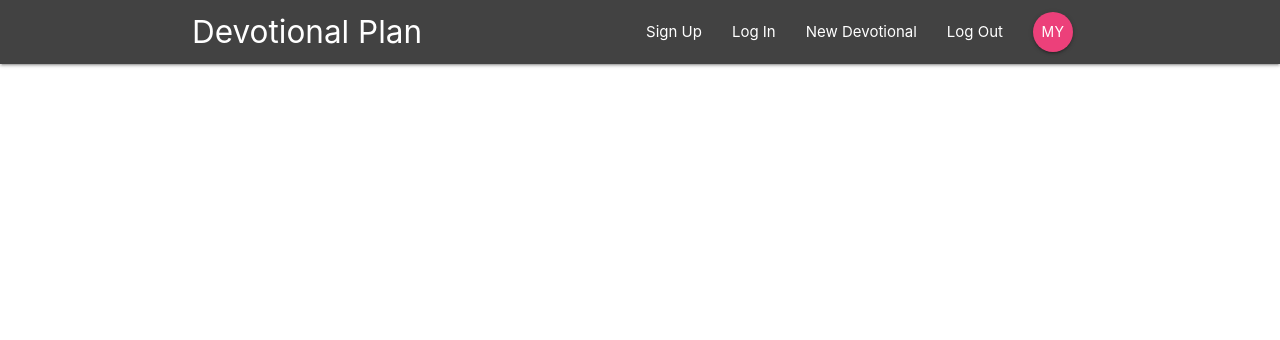
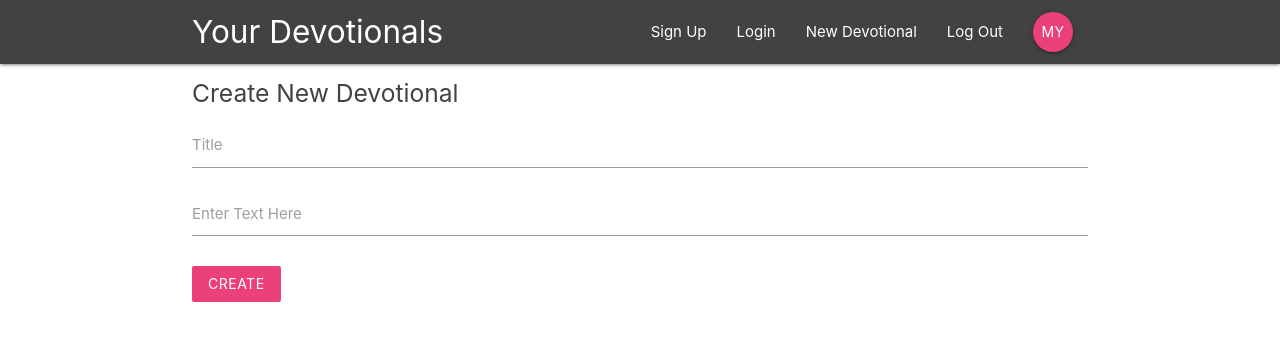
Before and after one commit to mylesz123/prayer-devotionals, a React (Create React App) app: page /create-devotional in a window 1280 px wide. Shown: the top 340 px of the page. Built offline with nearby package versions, Linux system fonts and the light colour scheme.

Commit message:
create devotional basic layout

```diff
--- a/src/Components/App.js
+++ b/src/Components/App.js
@@ -6,6 +6,7 @@ import Dashboard from './dashboard/Dashboard';
 import DevotionalDetails from './devotionals/DevotionalDetails';
 import Login from './authentication/Login';
 import SignUp from './authentication/SignUp';
+import CreateDevotional from './devotionals/CreateDevotional';
 
 function App() {
   return (
@@ -17,6 +18,7 @@ function App() {
           <Route path="/devotional/:id" component={DevotionalDetails} />
           <Route path="/login" component={Login} />
           <Route path="/signup" component={SignUp} />
+          <Route path="/create-devotional" component={CreateDevotional} />
         </Switch>
       </div>
     </BrowserRouter>
--- a/src/Components/devotionals/CreateDevotional.jsx
+++ b/src/Components/devotionals/CreateDevotional.jsx
@@ -0,0 +1,38 @@
+import React, { useState } from 'react'
+
+export default function CreateDevotional() {
+    const [state, setState] = useState({
+        title: "",
+        content: "",
+    });
+
+    const handleSubmit = (e) => {
+        e.preventDefault();
+        console.log(state);
+    }
+    const onChange = input => e => {
+        let value = e.target.value;
+        setState(prevState => {
+            return { ...prevState, [input]: value };
+        });
+    }
+
+    return (
+        <div className="container">
+            <form onSubmit={handleSubmit} className="white">
+                <h5 className="grey-text text-darken-3">Create New Devotional</h5>
+                <div className="input-field">
+                    <label htmlFor="title">Title</label>
+                    <input type="text" id="title" onChange={onChange('title')} />
+                </div>
+                <div className="input-field">
+                    <label htmlFor="content">Enter Text Here</label>
+                    <textarea name="content" id="content" cols="30" rows="10" className="materialize-textarea" onChange={onChange('email')}></textarea>
+                </div>
+                <div className="input-field">
+                    <button className="btn pink lighten-1 z-depth-0">Create</button>
+                </div>
+            </form>
+        </div>
+    )
+}
--- a/src/Components/layout/Navbar.jsx
+++ b/src/Components/layout/Navbar.jsx
@@ -7,7 +7,7 @@ export default function Navbar() {
     return (
         <nav className="nav-wrapper grey darken-3">
             <div className="container">
-                <Link to="/" className="brand-logo left">Devotional Plan</Link>
+                <Link to="/" className="brand-logo left">Your Devotionals</Link>
                 <SignedinLinks />
                 <SignedoutLinks />
             </div>
--- a/src/Components/layout/SignedoutLinks.jsx
+++ b/src/Components/layout/SignedoutLinks.jsx
@@ -8,7 +8,7 @@ export default function SignedoutLinks() {
                 <NavLink to="/">Sign Up</NavLink>
             </li>
             <li>
-                <NavLink to="/">Log In</NavLink>
+                <NavLink to="/">Login</NavLink>
             </li>
         </ul>
     )
```
